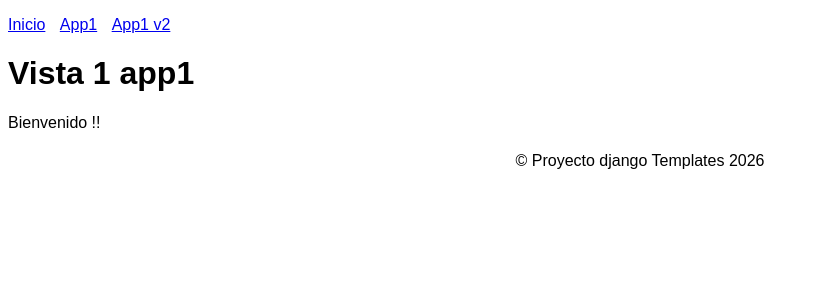
After one commit to Baaleria/03-django-templates, a Django app: template app1/templates/app1/v1.html in a window 1280 px wide. The commit adds this page. Shown: the top 300 px of the page, without its empty margins (0-819 px from the left). Run offline with Django 5.2, Linux system fonts and the light colour scheme; the template is opened without the code that fills it, so the values that code supplies are empty.

Commit message:
Mejora de la app1 original

```diff
--- /dev/null
+++ b/app1/templates/app1/v1.html
@@ -0,0 +1,6 @@
+{% extends 'base.html' %}
+{% block title %} v1 app1 {% endblock %}
+{% block content %}
+<h1> Vista 1 app1</h1>
+<p> Bienvenido !!</p>
+{% endblock %}
--- /dev/null
+++ b/app1/templates/app1/v2.html
@@ -0,0 +1,6 @@
+{% extends 'base.html' %}
+{% block title %} v2 app1 {% endblock %}
+{% block content %}
+<h1> Vista 2 app1</h1>
+<p> Bienvenido !!</p>
+{% endblock %}
--- a/app1/views.py
+++ b/app1/views.py
@@ -1,3 +1,7 @@
 from django.shortcuts import render
 
-# Create your views here.
+def vista1_app1(request):
+    return render(request, 'app1/v1.html')
+
+def vista2_app1(request):
+    return render(request, 'app1/v2.html')
--- a/templates/base.html
+++ b/templates/base.html
@@ -16,7 +16,8 @@
             <nav>
                 <ul>
                     <li><a href="{% url 'inicio:iniciov1' %}">Inicio</a></li>
-                    <li><a href="{% url 'App01:App01v1' %}">App01</a></li>
+                    <li><a href="{% url 'app1:app1v1' %}">App1</a></li>
+                    <li><a href="{% url 'app1:app1v2' %}">App1 v2</a></li>
 
                 </ul>
             </nav>
```
Also changed, not shown: app1/urls.py (added, +9 -0 lines).
